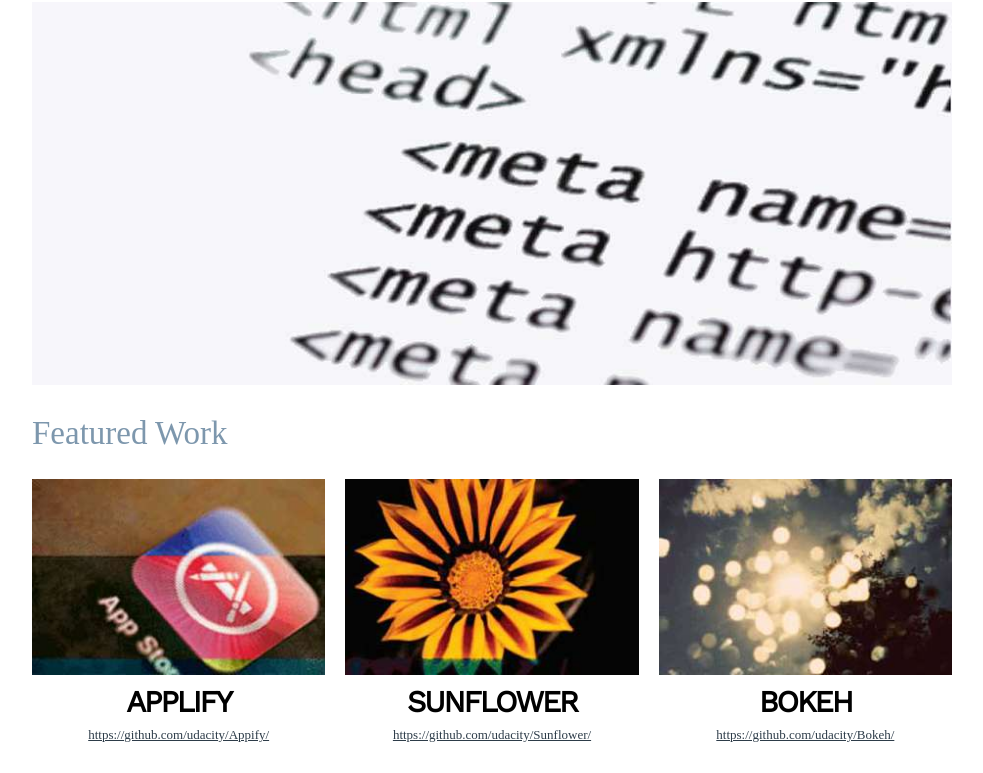
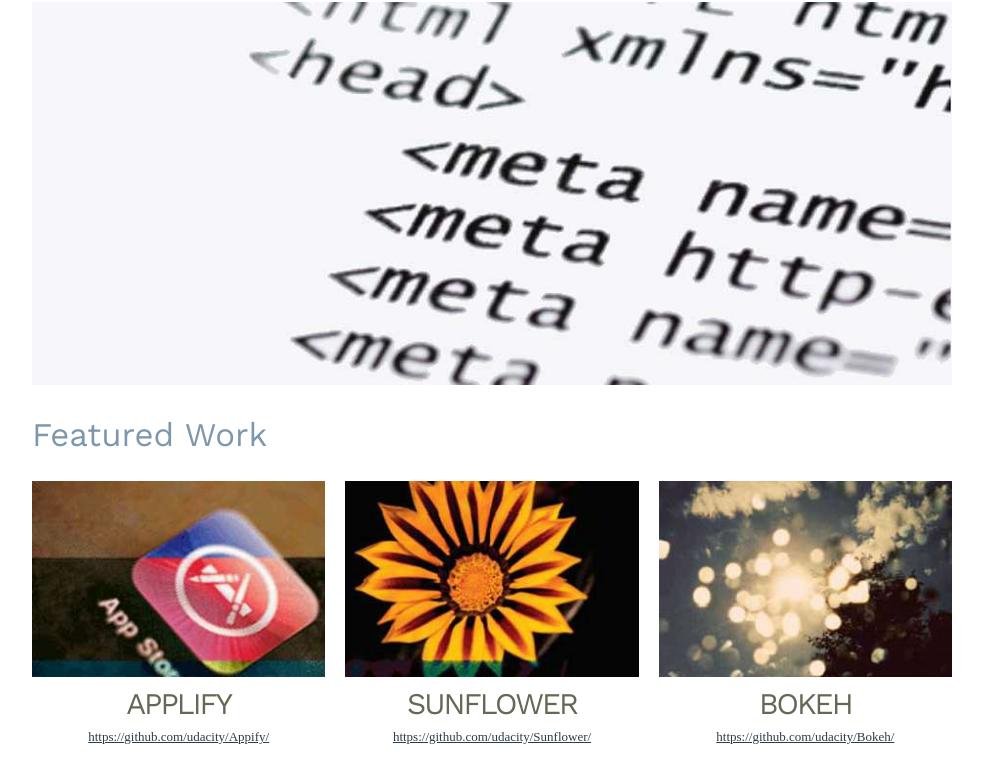
Before and after one commit to gel00/responsive-demo, a plain HTML site: page index.html in a window 1280 px wide. Shown: the part 144-917 px from the top of the page, without its empty margins (148-1131 px from the left). Drawn offline with nearby package versions, Linux system fonts and the light colour scheme.

Commit message:
editing fonts

```diff
--- a/css/main.css
+++ b/css/main.css
@@ -35,10 +35,11 @@ h1,
 h3,
 p {
     text-transform: uppercase;
-    font-family: "Work Sans", sans-serif;
 }
 
 h1 {
+    font-family: 'Work Sans', sans-serif;
+    font-weight: 200;
     margin: 10px 0;
     line-height: 1em;
     font-weight: 200;
@@ -53,6 +54,7 @@ p {
     line-height: 1em;
     font-size: 2em;
     font-weight: 400;
+    font-family: 'Work Sans', sans-serif;
 }
 
 .img-12 {
@@ -67,6 +69,7 @@ h2 {
     color: #7d97ad;
     font-size: 3.3em;
     font-weight: 400;
+    font-family: 'Work Sans', sans-serif;
 }
 
 .featured {
@@ -99,7 +102,10 @@ h3 {
     margin: 10px 0;
     line-height: 1em;
     font-size: 3em;
+    color: #666756;
     letter-spacing: -2px;
+    font-family: 'Work Sans', sans-serif;
+    font-weight: 500;
 }
 
 article a {
```
